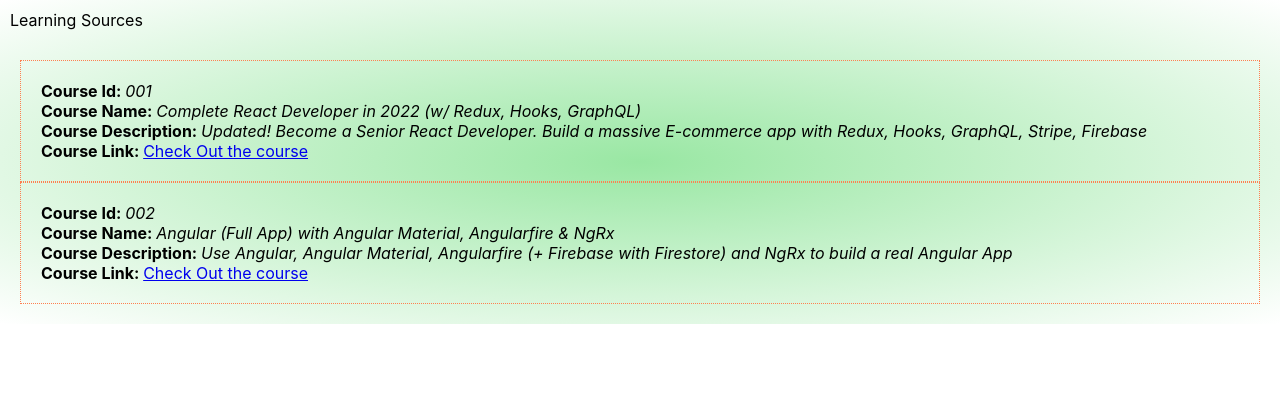
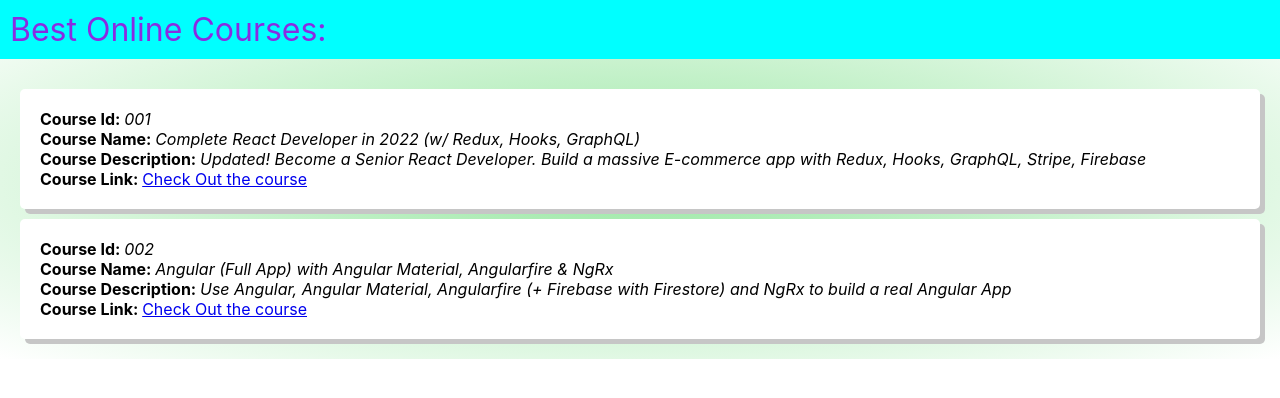
Before and after one commit to Kuldeep-Kumar-Sharma/hacktoberfest-learning-challenge, a React (Create React App) app: page / in a window 1280 px wide. Shown: the top 398 px of the page. Built offline with nearby package versions, Linux system fonts and the light colour scheme.

Commit message:
updated the basic styles

```diff
--- a/src/App.css
+++ b/src/App.css
@@ -6,6 +6,9 @@
 
 .header {
   padding: 10px;
+  font-size: 2em;
+  color: blueviolet;
+  background-color: aqua;
 }
 
 .main {
@@ -15,9 +18,13 @@
 
 .card {
   border: 1px;
+  background-color: #fff;
   border-color: coral;
-  border-style: dotted;
+  border-style:  none;
+  border-radius: 5px;
   padding: 20px;
+  margin-top: 10px;
+  box-shadow: 5px 5px rgb(198, 198, 198);
 }
 
 .col {
--- a/src/App.js
+++ b/src/App.js
@@ -14,7 +14,7 @@
 
   return (
     <div className="container">
-      <header className="header">Learning Sources</header>
+      <header className="header">Best Online Courses: </header>
       <div className="main">
         {data &&
           data.map((course) => (
```
